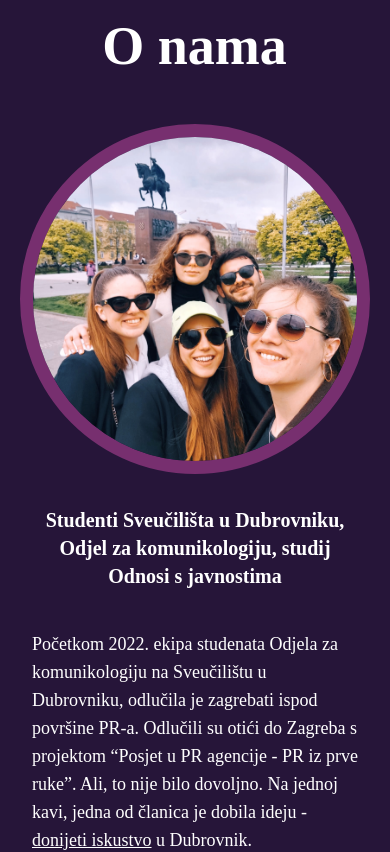
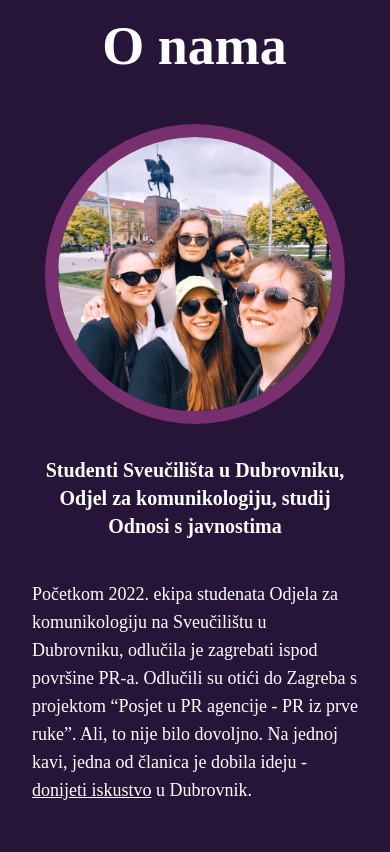
Before and after one commit to MarinoRosic/PEPKonf, a React (Create React App) app: page / in a window 390 px wide. Shown: the part 10960-11812 px from the top of the page. Built offline with nearby package versions, Linux system fonts and the light colour scheme; a web font is replaced by a local one.

Commit message:
Dorade na slikama (AboutUS i Organizer)

```diff
--- a/src/Components/AboutUsCard.js
+++ b/src/Components/AboutUsCard.js
@@ -11,7 +11,7 @@ const AboutUsCard = (props) => {
     className='pt-12'
     >
         <motion.div
-        className='h-[350px] w-[350px] rounded-full border-[#772F6F] border-[13px]  mx-auto'
+        className='h-[300px] w-[300px] rounded-full border-[#772F6F] border-[13px]  mx-auto'
         ref={ref}
         style={{
             transform: isInView ? "none" : "translateX(100%)",
--- a/src/Components/OrganizerCard.js
+++ b/src/Components/OrganizerCard.js
@@ -7,10 +7,10 @@ const OrganizerCard = (props) => {
   const isInView = useInView(ref, {once: true});
   return (
     <>
-    <div className='flex flex-col px-8 lg:px-10 pt-8 pb-8 border-b-2 border-b-[#db9bd5] lg:flex-row w-full overflow-hidden'>
+    <div className='flex flex-col px-8 lg:px-10 py-8 border-b-2 border-b-[#db9bd5] lg:flex-row w-full overflow-hidden'>
         <div className='lg:w-[50%]'>
             <motion.div
-            className='h-[350px] w-[350px] rounded-full border-[#772F6F] border-[13px] mx-auto'
+            className='h-[310px] w-[310px] rounded-full border-[#772F6F] border-[13px] mx-auto'
             ref={ref}
             style={{
                 transform: isInView ? "none" : "translateX(-100%)",
```
